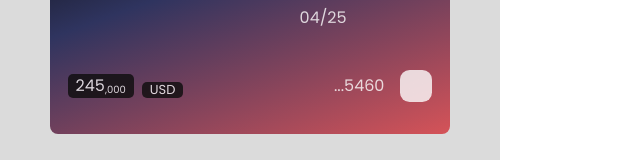
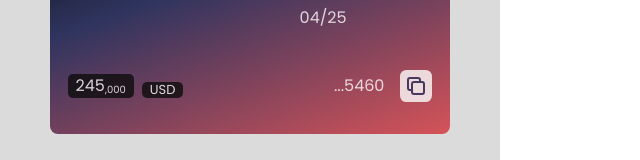
Before and after one commit to billionsjoel/quickTrans, a React (Create React App) app: page / in a window 1280 px wide. Shown: the part 229-389 px from the top of the page, without its empty margins (0-640 px from the left). Built offline with nearby package versions, Linux system fonts and the light colour scheme.

Commit message:
Fix style lint

```diff
--- a/src/components/VisaSection/VisaCard/index.js
+++ b/src/components/VisaSection/VisaCard/index.js
@@ -31,9 +31,7 @@ const VisaCard = () => (
 
         <div className={style.more}>
           <span>...5460</span>
-          <button type="button">
-            <HiOutlineDuplicate className={style.svg} />
-          </button>
+          <HiOutlineDuplicate className={style.svg__copy} />
         </div>
       </div>
     </div>
--- a/src/components/VisaSection/VisaCard/style.module.scss
+++ b/src/components/VisaSection/VisaCard/style.module.scss
@@ -2,13 +2,6 @@
 
 button {
   background-color: transparent;
-
-  & .svg {
-    background-color: transparent;
-    color: $white;
-    height: 2rem;
-    width: 2rem;
-  }
 }
 
 svg {
@@ -129,6 +122,11 @@ svg {
         justify-content: center;
         align-items: center;
         gap: 1rem;
+
+        & > .svg__copy {
+          height: 2rem;
+          width: 2rem;
+        }
       }
     }
   }
```
